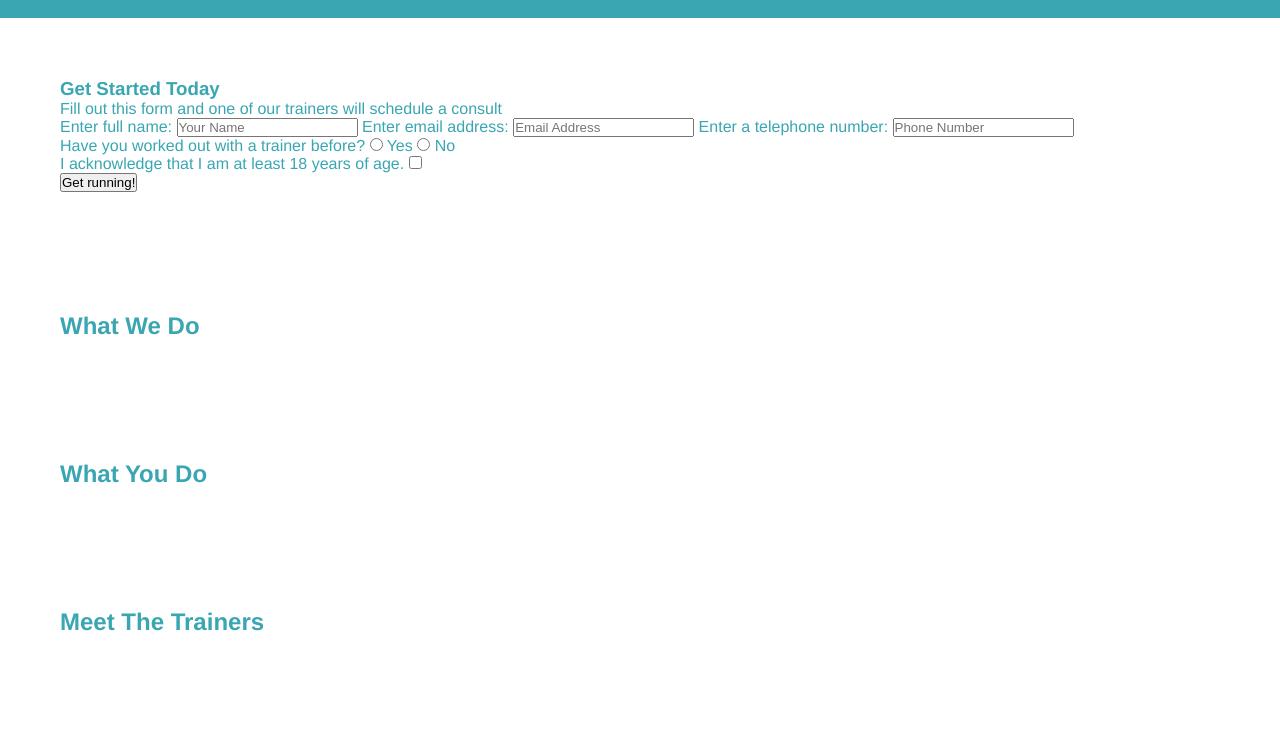
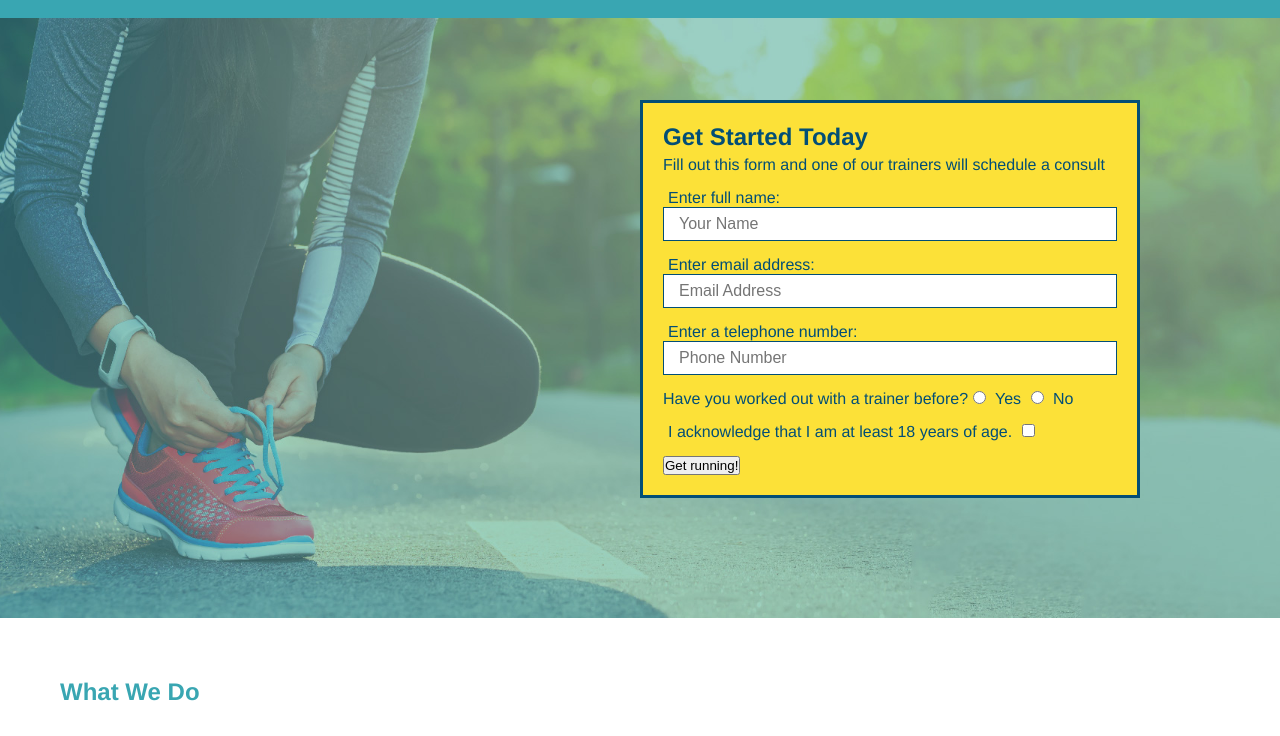
Before and after one commit to Uncle-Antnee/run-buddy, a plain HTML site: page index.html in a window 1280 px wide. Shown: the part 64-800 px from the top of the page. Drawn offline with Linux system fonts and the light colour scheme.

Commit message:
<messing with hero form>

```diff
--- a/assets/css/style.css
+++ b/assets/css/style.css
@@ -70,3 +70,47 @@ footer a {
 section {
   padding: 60px;
 }
+
+/* Hero Style Start */
+.hero {
+  background-image: url("../images/hero-bg.jpg");
+  height: 600px;
+  background-size: cover;
+  background-position: center;
+  position: relative;
+}
+/* Hero Style End */
+
+.hero-form {
+  border: 3px solid #024e76;
+  background-color: #fce138;
+  padding: 20px;
+  width: 500px;
+  color: #024e76;
+  position: absolute;
+  bottom: 120px;
+  right: 140px;
+}
+
+.hero-form h3 {
+  font-size: 24px;
+  margin: 0;
+}
+
+.hero-form p {
+  margin: 5px 0 15px 0;
+}
+
+.form-input {
+  border: 1px solid #024e76;
+  display: block;
+  padding: 7px 15px;
+  font-size: 16px;
+  color: #024e76;
+  width: 100%;
+  margin-bottom: 15px;
+}
+
+.hero-form label {
+  margin: 0 5px;
+}
--- a/index.html
+++ b/index.html
@@ -33,17 +33,18 @@
       </header>
 
       <!-- hero/jumbotron -->
-      <section>
-        <div><h3>Get Started Today</h3>
+      <section class="hero">
+        <div class="hero-form">
+          <h3>Get Started Today</h3>
           <p>Fill out this form and one of our trainers will schedule a consult</p>
           <!-- Add form element -->
           <form>
             <label for="name">Enter full name:</label>
-            <input type="text" placeholder="Your Name" name="name" id="name" />
+            <input type="text" placeholder="Your Name" name="name" id="name" class="form-input">
             <label for="email">Enter email address:</label>
-            <input type="email" placeholder="Email Address" name="email" id="email" />
+            <input type="email" placeholder="Email Address" name="email" id="email" class="form-input">
             <label for="phone">Enter a telephone number:</label>
-            <input type="tel" placeholder="Phone Number" name="phone" id="phone"/>
+            <input type="tel" placeholder="Phone Number" name="phone" id="phone" class="form-input">
             <p>
               Have you worked out with a trainer before?
               <input type="radio" name="trainer-confirm" id="trainer-yes" />
```
Also changed, not shown: assets/images/hero-bg.jpg (added).
